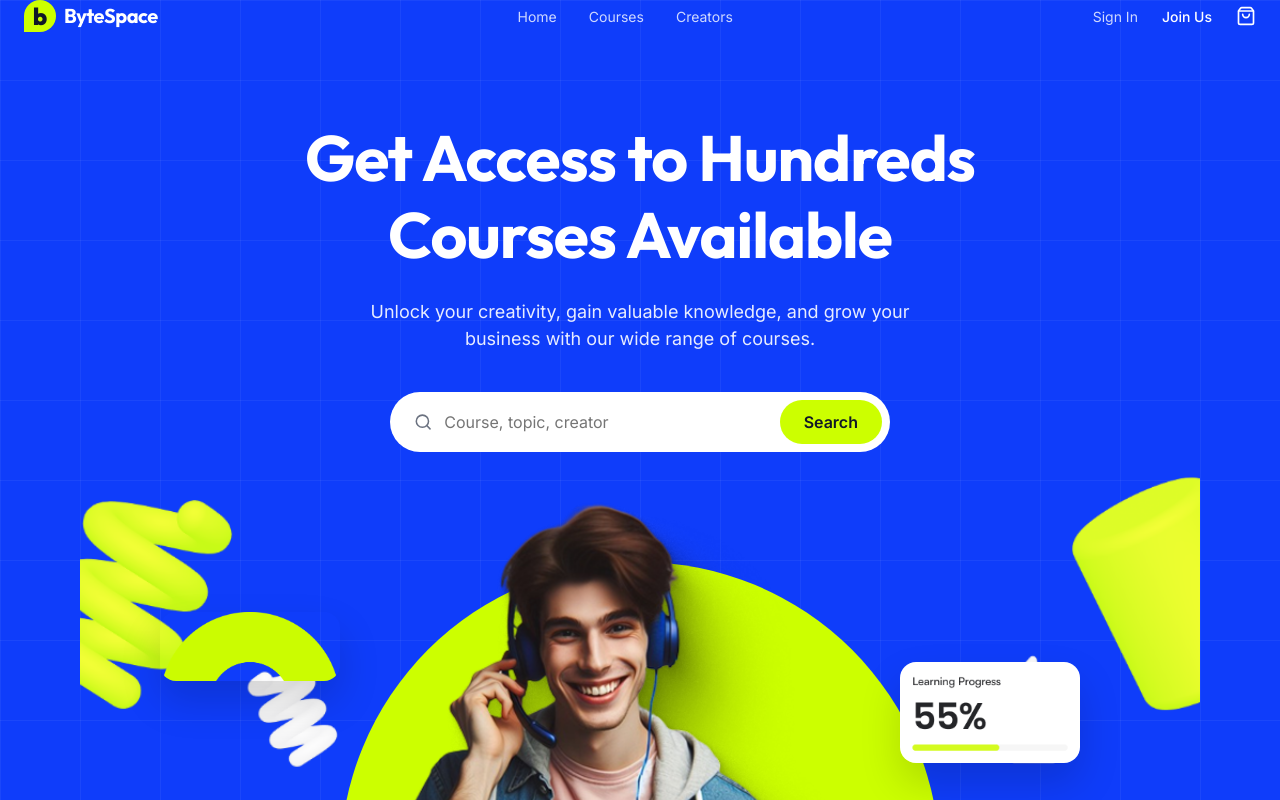
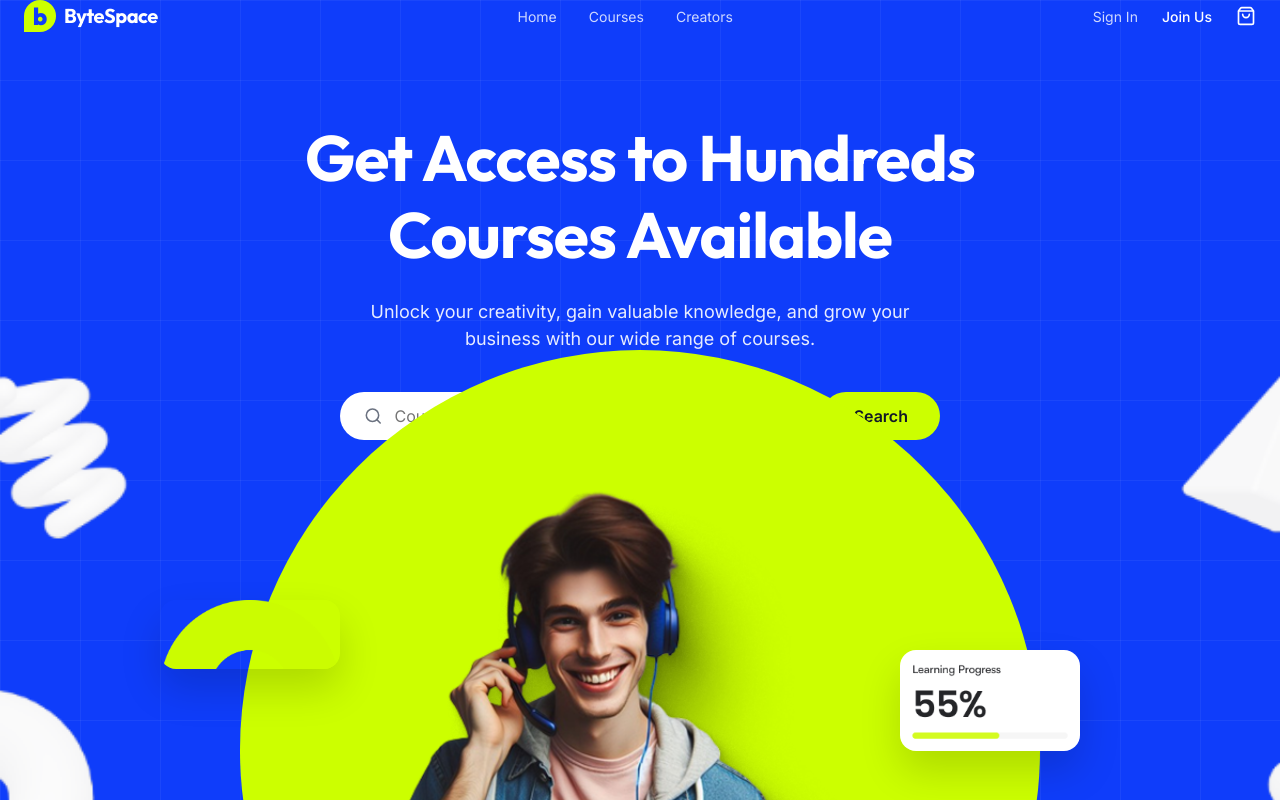
Before and after one commit to Nazrul-dev-91/Doin_tech_assessment-, a React (Vite) app: page / in a window 1280 px wide. Shown: the top 800 px of the page. Built offline with nearby package versions, Linux system fonts and the light colour scheme.

Commit message:
style: perfect search bar and logo match

```diff
--- a/src/components/Navbar.css
+++ b/src/components/Navbar.css
@@ -19,7 +19,7 @@
 
 .logo-icon {
   background: var(--color-accent);
-  color: var(--color-text-main);
+  color: var(--color-primary);
   font-family: var(--font-heading);
   font-weight: 800;
   font-size: 24px;
@@ -36,6 +36,7 @@
   font-weight: 700;
   font-size: 20px;
   letter-spacing: -0.5px;
+  color: white;
 }
 
 .navbar-links {
--- a/src/pages/Home.css
+++ b/src/pages/Home.css
@@ -45,10 +45,8 @@
 .hero-search-wrapper {
   display: flex;
   align-items: center;
-  background: white;
-  border-radius: 50px;
-  padding: 8px 8px 8px 24px;
-  max-width: 500px;
+  gap: 16px;
+  max-width: 600px;
   margin: 0 auto;
 }
 
@@ -56,6 +54,9 @@
   display: flex;
   align-items: center;
   flex: 1;
+  background: white;
+  border-radius: 50px;
+  padding: 14px 24px;
   gap: 12px;
 }
 
@@ -69,14 +70,15 @@
   font-size: 16px;
   width: 100%;
   font-family: var(--font-body);
+  background: transparent;
 }
 
 .btn-search {
   background: var(--color-accent);
   color: var(--color-text-main);
   font-weight: 600;
-  padding: 12px 24px;
-  border-radius: 30px;
+  padding: 14px 32px;
+  border-radius: 50px;
   font-size: 16px;
 }
 
@@ -94,8 +96,8 @@
 
 .hero-circle {
   position: absolute;
-  width: 600px;
-  height: 600px;
+  width: 800px;
+  height: 800px;
   background: var(--color-accent);
   border-radius: 50%;
   bottom: -150px;
@@ -262,7 +264,7 @@
   .hero-shape, .cta-shape { display: none; }
 }
 /* Floating Image Assets */
-.hero-shapes-img { position: absolute; width: 140%; top: 50%; left: 50%; transform: translate(-50%, -50%); z-index: 1; pointer-events: none; }
+.hero-shapes-img { position: absolute; width: 100%; height: 100%; object-fit: cover; top: 0; left: 0; z-index: 1; pointer-events: none; }
 .hero-main-img { position: relative; z-index: 2; height: 110%; object-fit: cover; border-radius: 24px; }
 .floating-img { position: absolute; z-index: 3; box-shadow: 0 20px 40px rgba(0,0,0,0.15); border-radius: 16px; }
 .card-uiux-img { top: 100px; left: -80px; width: 180px; }
--- a/src/pages/Home.jsx
+++ b/src/pages/Home.jsx
@@ -9,6 +9,7 @@ const Home = () => {
     <div className="home-page">
       {/* Hero Section */}
       <section className="hero-section bg-grid-pattern">
+        <img src="/hero-shapes.png" alt="3D Shapes" className="hero-shapes-img" />
         <div className="container hero-container">
           <div className="hero-content">
             <h1 className="hero-title">Get Access to Hundreds<br/>Courses Available</h1>
@@ -30,9 +31,6 @@ const Home = () => {
           </div>
 
           <div className="hero-image-wrapper">
-            {/* The transparent shapes frame */}
-            <img src="/hero-shapes.png" alt="3D Shapes" className="hero-shapes-img" />
-
             {/* The boy hero image */}
             <div className="hero-circle"></div>
             <img src="/hero-boy.png" alt="Student" className="hero-main-img" />
```
